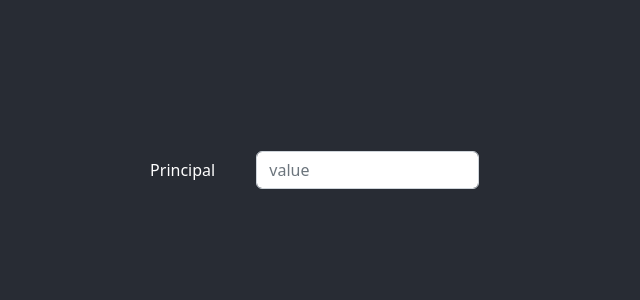
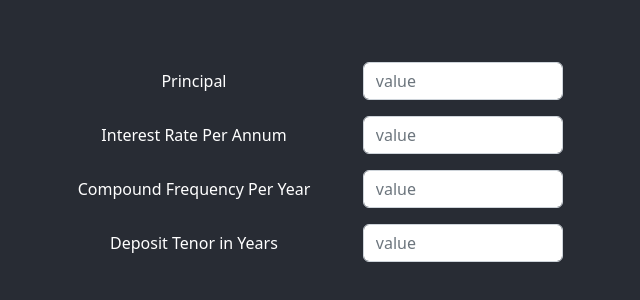
Before and after one commit to BigRiceEater/compound-interest-calculator, a React (Create React App) app: page / in a window 1280 px wide. Shown: the part 230-530 px from the top of the page, without its empty margins (334-974 px from the left). Built offline with nearby package versions, Linux system fonts and the light colour scheme.

Commit message:
Add all required input fields

```diff
--- a/src/App.js
+++ b/src/App.js
@@ -4,11 +4,15 @@ import Col from "react-bootstrap/Col";
 import Row from "react-bootstrap/Row";
 
 const TextField = (props) => (
-  <Form.Group as={Row} controlId={`formTextInput-${props.label}`}>
-    <Form.Label column sm="4">
+  <Form.Group
+    as={Row}
+    controlId={`formTextInput-${props.label}`}
+    className="mb-3"
+  >
+    <Form.Label column sm="7">
       {props.label}
     </Form.Label>
-    <Col sm="8">
+    <Col sm="5">
       <Form.Control type="text" placeholder="value" />
     </Col>
   </Form.Group>
@@ -19,6 +23,9 @@ function App() {
     <div className="App">
       <Form>
         <TextField label="Principal" />
+        <TextField label="Interest Rate Per Annum" />
+        <TextField label="Compound Frequency Per Year" />
+        <TextField label="Deposit Tenor in Years" />
       </Form>
     </div>
   );
```
